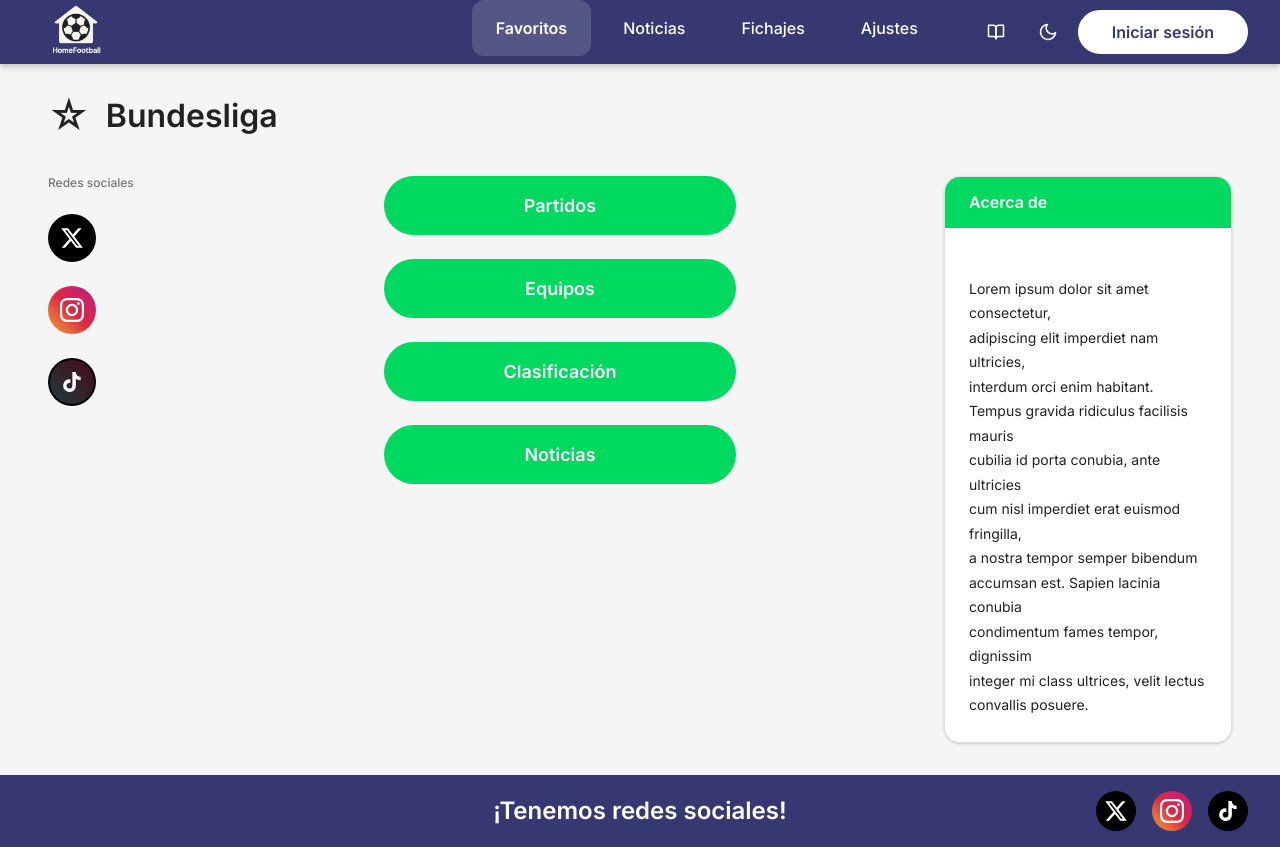
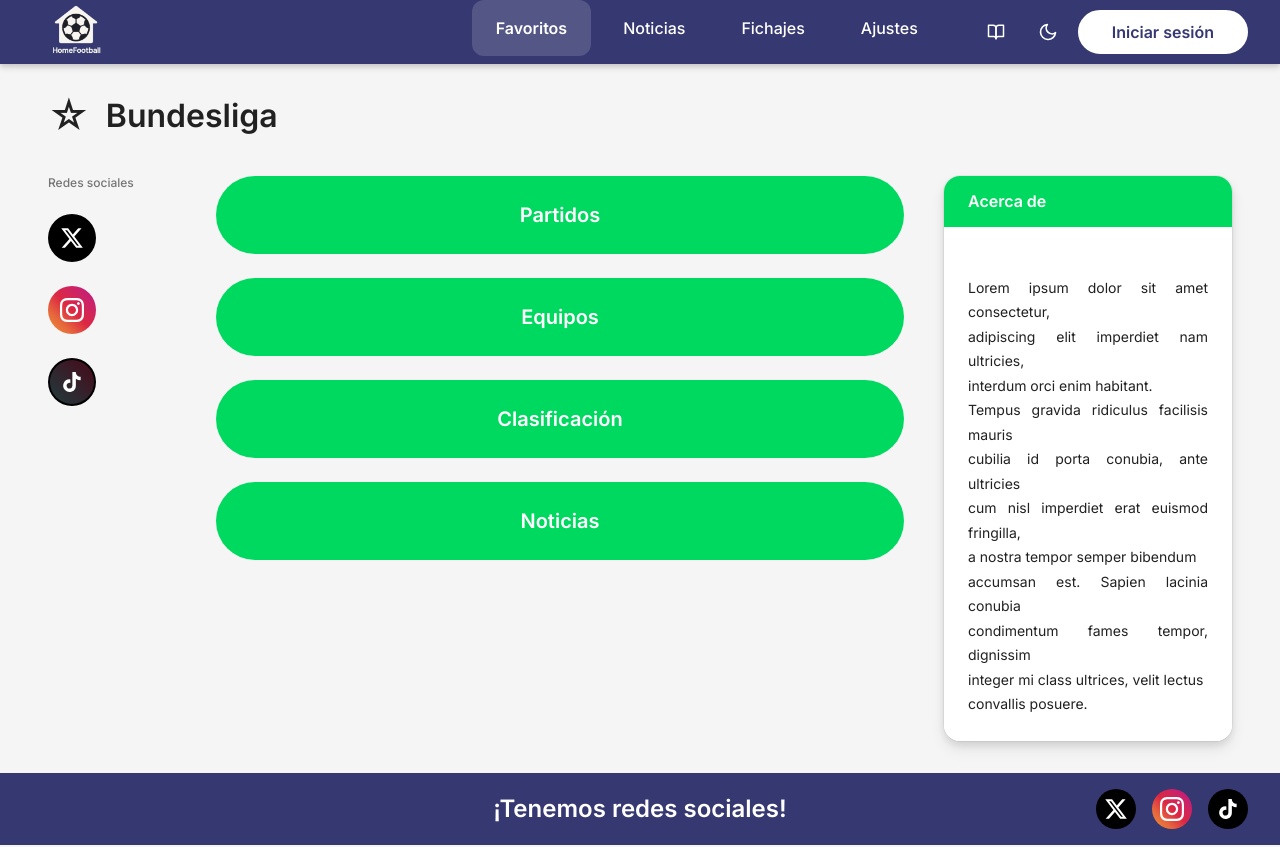
Before and after one commit to Fjrg0309/homefootball, an Angular app in the folder frontend/: page /liga/bundesliga in a window 1280 px wide. Built offline with nearby package versions, Linux system fonts and the light colour scheme.

Commit message:
Consistencia de página de liga modificada

```diff
--- a/frontend/src/app/pages/league-detail/league-detail.scss
+++ b/frontend/src/app/pages/league-detail/league-detail.scss
@@ -189,12 +189,6 @@
 
     @include tablet {
       gap: var(--spacing-3); // 24px
-      max-width: 25rem; // 400px - Ancho máximo para los botones
-      margin: 0 auto;
-    }
-
-    @include desktop {
-      max-width: 22rem; // 352px
     }
   }
 
@@ -203,7 +197,7 @@
     align-items: center;
     justify-content: center;
     width: 100%; // Ocupar todo el ancho disponible
-    padding: var(--spacing-2) var(--spacing-4); // 16px 32px
+    padding: var(--spacing-3) var(--spacing-4); // 24px 32px
     background-color: var(--color-accent);
     color: white;
     font-size: var(--font-size-md); // 16px
@@ -213,12 +207,12 @@
     transition: background-color var(--transition-base) var(--transition-ease),
                 transform var(--transition-base) var(--transition-ease),
                 box-shadow var(--transition-base) var(--transition-ease);
-    min-height: var(--spacing-6); // 48px - Touch target mínimo
+    min-height: 3.5rem; // 56px - Touch target
 
     @include tablet {
-      padding: var(--spacing-2) var(--spacing-5); // 16px 40px
-      font-size: 1.125rem; // 18px
-      min-height: 3.5rem; // 56px
+      padding: var(--spacing-3) var(--spacing-5); // 24px 40px
+      font-size: 1.25rem; // 20px
+      min-height: 4rem; // 64px
     }
 
     &:hover {
@@ -240,8 +234,10 @@
     background-color: var(--color-secundary);
     border-radius: var(--radius-lg); // 16px
     overflow: hidden;
-    box-shadow: var(--shadow-sm);
-    border: var(--border-thin) solid var(--color-neutral-300);
+    box-shadow:
+      0 0.25rem 0.5rem rgba(0, 0, 0, 0.1),
+      0 0.5rem 1rem rgba(0, 0, 0, 0.08),
+      0 0 0 0.0625rem rgba(0, 0, 0, 0.05); // Sombra pronunciada como en wireframe
 
     @include desktop {
       position: sticky;
@@ -277,6 +273,7 @@
     line-height: var(--line-height-relaxed); // 1.75
     margin: 0;
     white-space: pre-line;
+    text-align: justify; // Alineación justificada
 
     @include tablet {
       font-size: 0.875rem; // 14px
```
